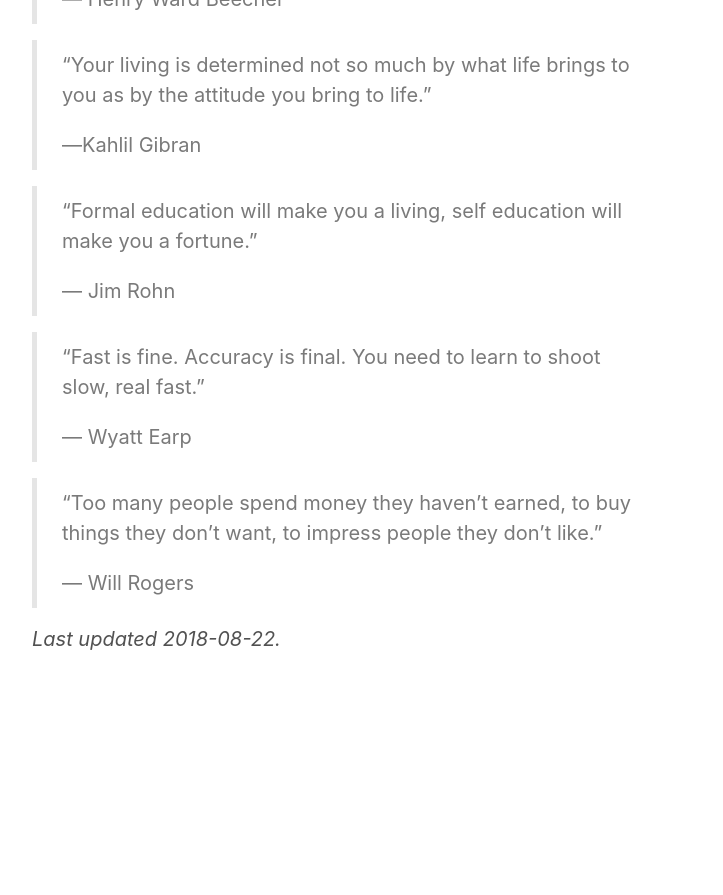
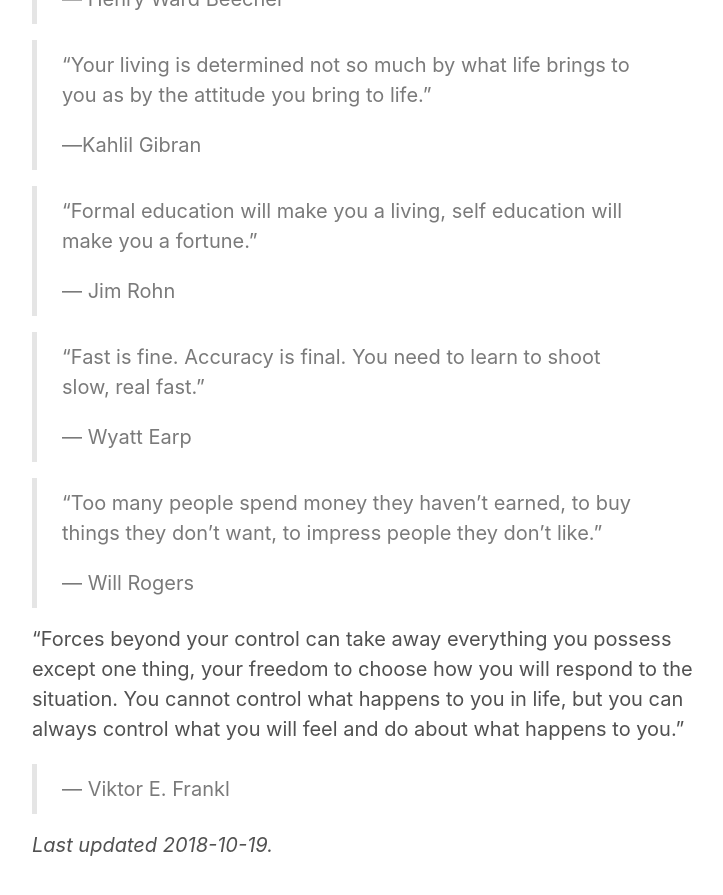
Before and after one commit to teejayen/teejayen.github.io, a Jekyll site: the page built from quotes.md, in a window 1280 px wide and 900 px high, scrolled down 3323 px. Shown: the top 895 px of the window, without its empty margins (258-981 px from the left). Built offline with Jekyll 4.4.1, drawn with Linux system fonts in a browser that asks for light colours; before the commit the page ends 4017 px from its top, so only the background shows below that.

Commit message:
added a quote from vikor frankl

```diff
--- a/quotes.md
+++ b/quotes.md
@@ -113,4 +113,8 @@ The power of words never fails to inspire. Collected as I read them: some short,
 >
 >― Will Rogers
 
-*Last updated 2018-08-22.*
+"Forces beyond your control can take away everything you possess except one thing, your freedom to choose how you will respond to the situation. You cannot control what happens to you in life, but you can always control what you will feel and do about what happens to you."
+>
+>— Viktor E. Frankl
+
+*Last updated 2018-10-19.*
```
